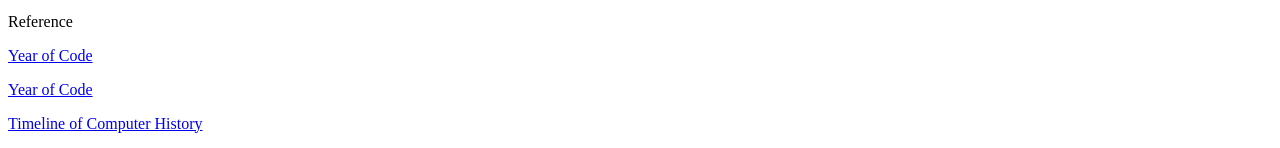
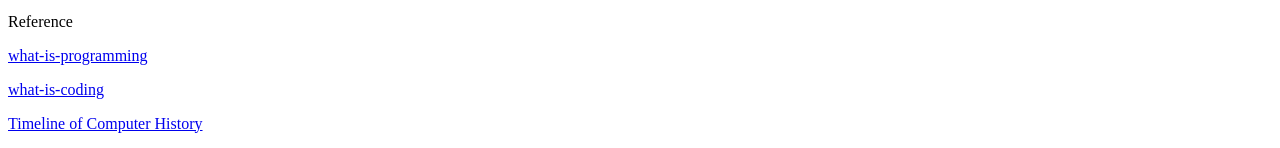
Before and after one commit to mohamed-nasr-mohamed/ece001, a plain HTML site: page index.html in a window 1280 px wide. Shown: the part 2733-2881 px from the top of the page. Drawn offline with Linux system fonts and the light colour scheme.

Commit message:
Update index.html

```diff
--- a/index.html
+++ b/index.html
@@ -48,8 +48,8 @@
    <p>Chess algorithms as an example:-</p>
    <p>"Programming a Computer for Playing Chess" was a 1950 paper that evaluated a "minimax" algorithm that is part of the history of algorithmic complexity; a course on IBM's Deep Blue (chess computer) is part of the computer science curriculum at Stanford University.</p>
    <h10>Reference</h10>
-   <p><a href="https://yearofcodes.tumblr.com/what-is-programming" title="Year of Code on Twitter"  rel="nofollow">Year of Code</strong></a> </p>
-   <p><a href="https://yearofcodes.tumblr.com/what-is-coding" title="Year of Code on Twitter"  rel="nofollow">Year of Code</strong></a>
+   <p><a href="https://yearofcodes.tumblr.com/what-is-programming" title="Year of Code"  rel="nofollow">what-is-programming</strong></a> </p>
+   <p><a href="https://yearofcodes.tumblr.com/what-is-coding" title="Year of Code"  rel="nofollow">what-is-coding</strong></a>
    <p><a href="https://www.computerhistory.org/timeline/memory-storage/" title="Timeline of Computer History"  rel="nofollow">Timeline of Computer History</strong></a></p>
    <p><a href="http://www.columbia.edu/cu/computinghistory/hollerith.html" title="Herman Hollerith"  rel="nofollow">Herman Hollerith</strong></a></p>
    <p><a href=https://www.newspapers.com/clip/24508073/the-courier-journal/" title=""Frances Holberton, Pioneer in Computer Languages"  rel="nofollow">Frances Holberton, Pioneer in Computer Languages</strong></a></p>
```
